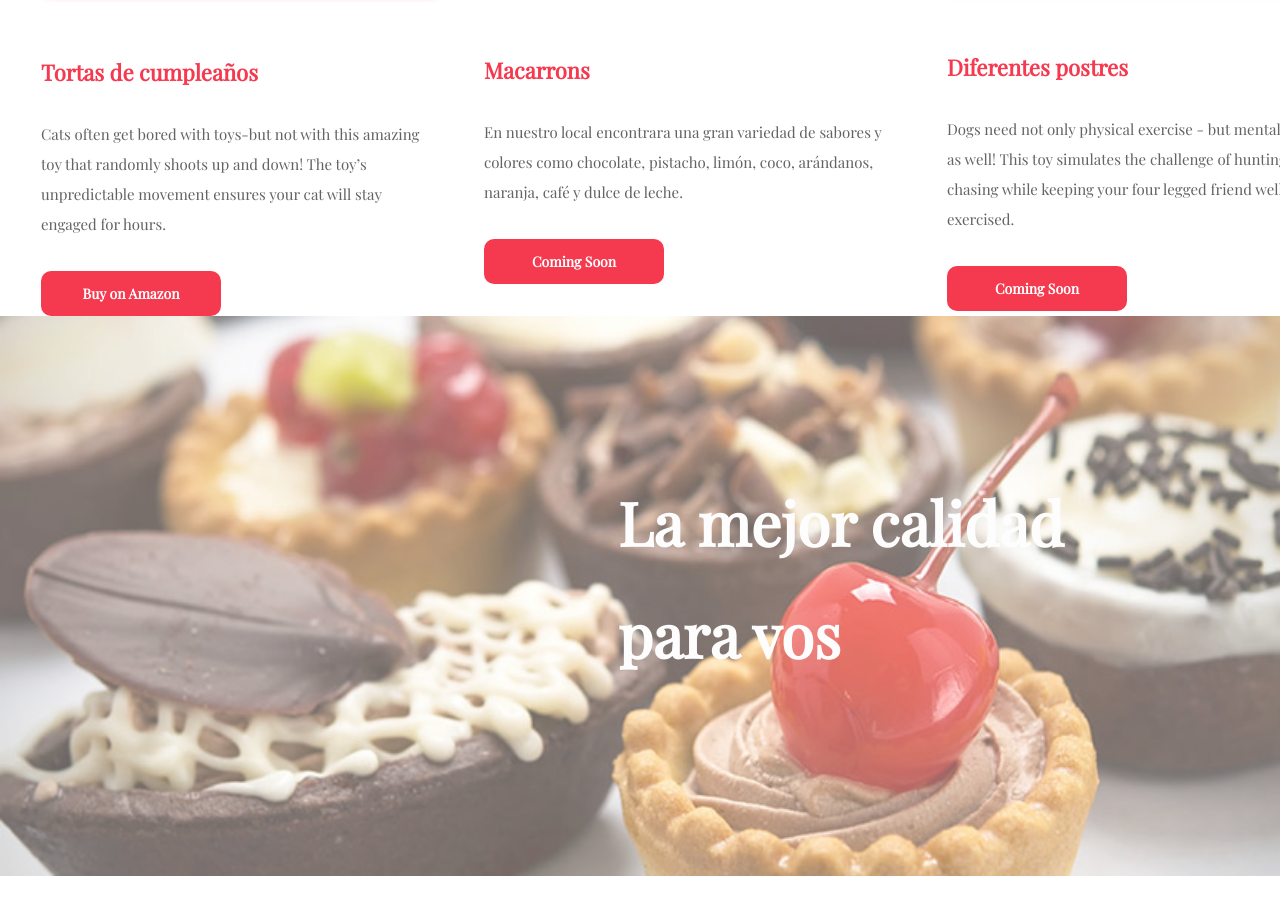
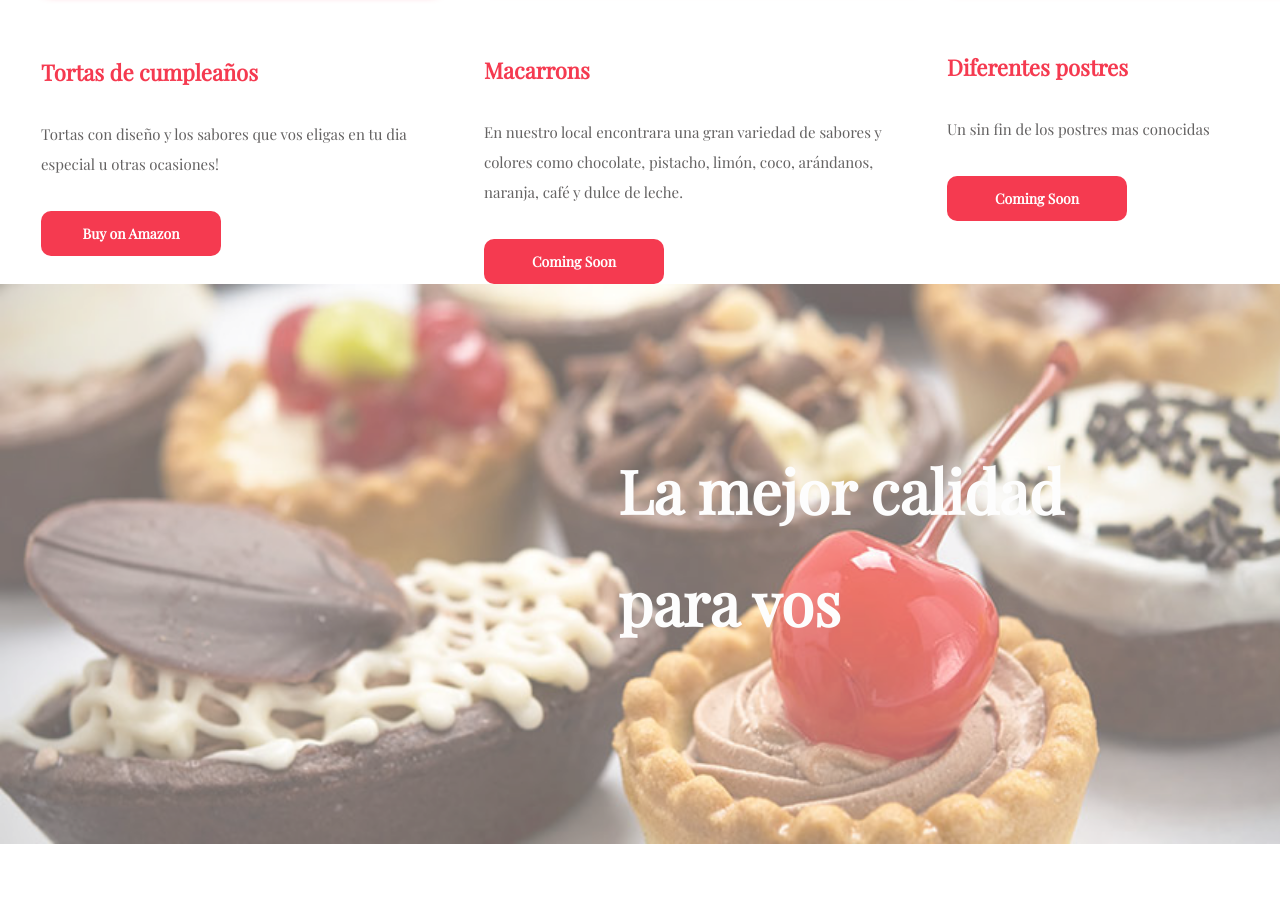
Before and after one commit to JulietaSorano/integrador, a plain HTML site: page index.html in a window 1280 px wide. Shown: the part 2134-3045 px from the top of the page. Drawn offline with nearby package versions, Linux system fonts and the light colour scheme.

Commit message:
cambios en estilo

```diff
--- a/index.html
+++ b/index.html
@@ -69,7 +69,7 @@
                 <div><img src="torta.jpg" alt=""></div>
 
                 <h2>Tortas de cumpleaños</h2>
-                <p>Cats often get bored with toys-but not with this amazing toy that randomly shoots up and down! The toy’s unpredictable movement ensures your cat will stay engaged for hours.
+                <p>Tortas con diseño y los sabores que vos eligas en tu dia especial u otras ocasiones!
             </p>
            <button>Buy on Amazon</button>
         </div>
@@ -89,7 +89,7 @@
             Diferentes postres
            </h2>
             <p>
-            Dogs need not only physical exercise - but mental exercise as well! This toy simulates the challenge of hunting and chasing while keeping your four legged friend well exercised.
+          Un sin fin de los postres mas conocidas
             </p>
             <button>
                 Coming Soon
```
